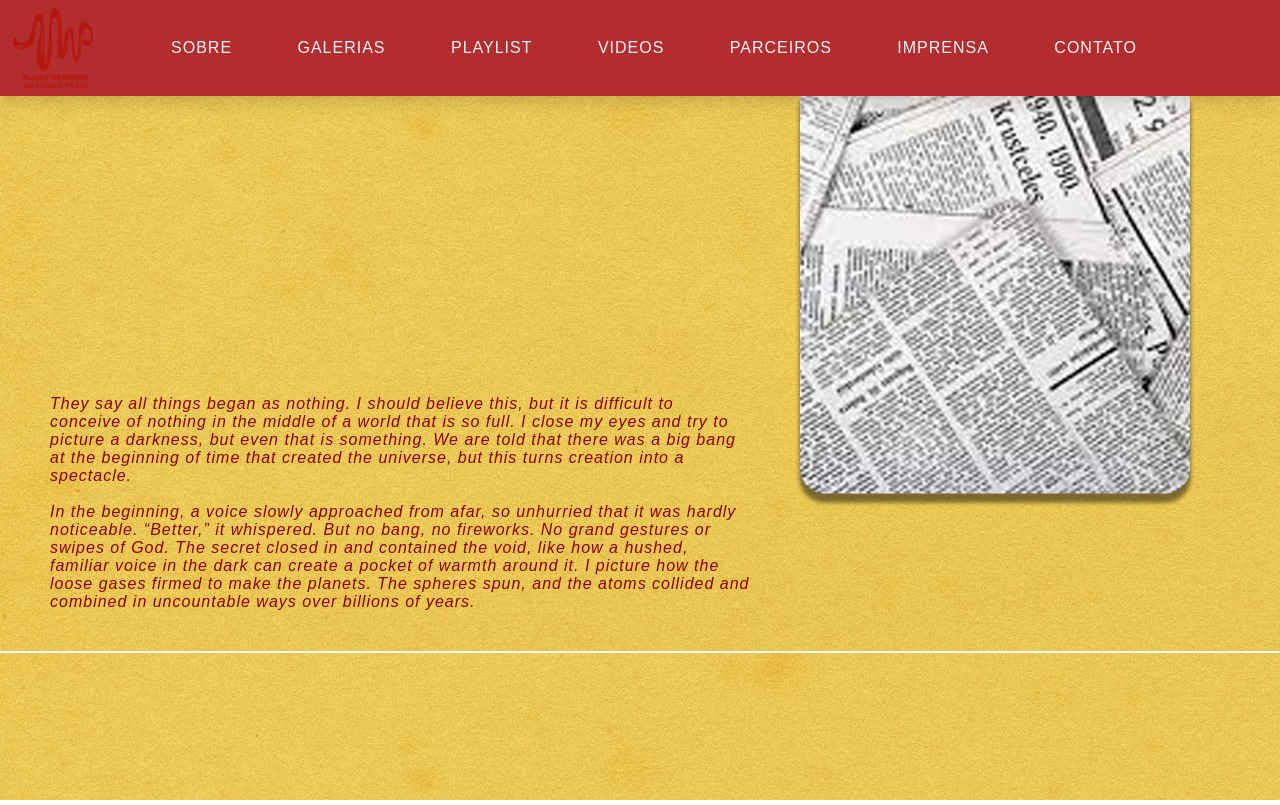
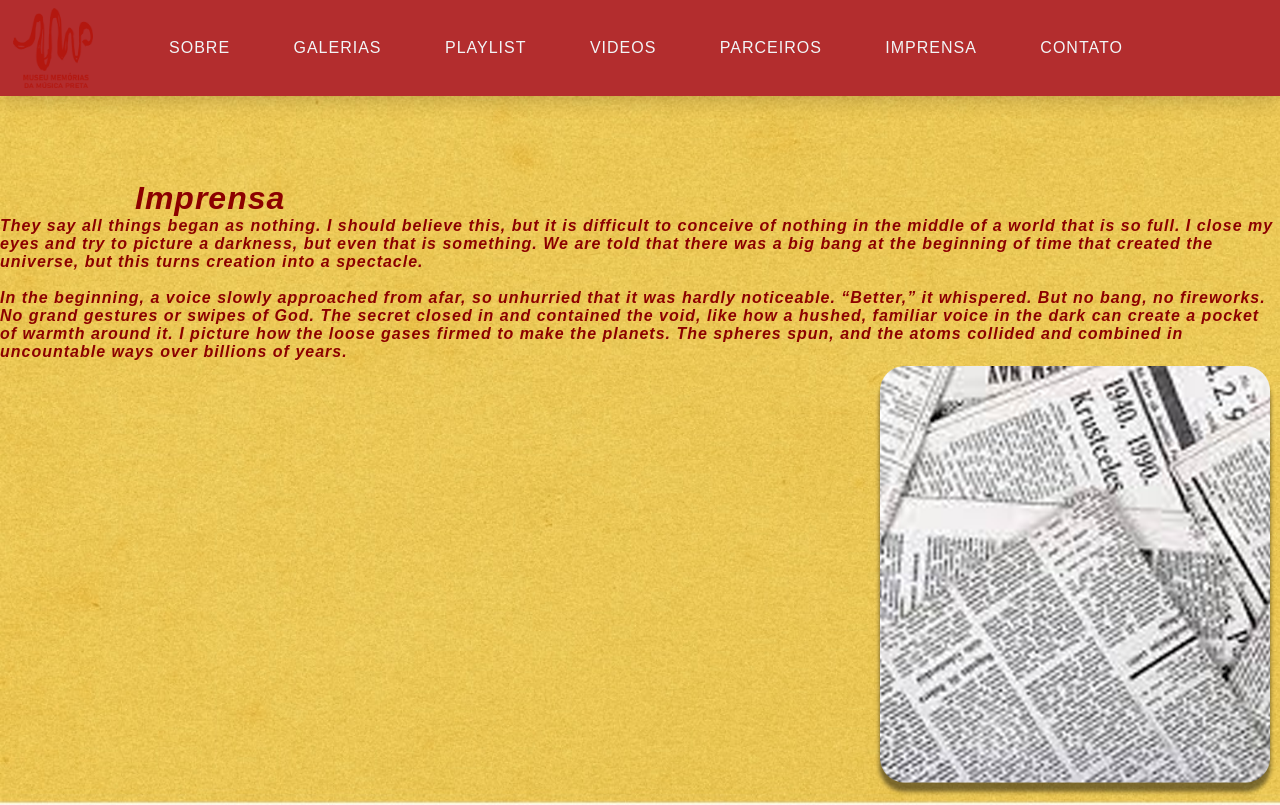
Before and after one commit to AFROCYBERPUNK/website-together, a plain HTML site: page pages/imprensa/index.html in a window 1280 px wide. Drawn offline with Linux system fonts and the light colour scheme.

Commit message:
Atualização pagina contatos e imprensa

```diff
--- a/pages/imprensa/styles.css
+++ b/pages/imprensa/styles.css
@@ -1,33 +1,71 @@
 @import url('../../css/global.css');
 
-body{
-  background-image: url(../../img/home/fundo.jpeg);
+
+* {
+  margin: 0;
+  padding: 0;
+  box-sizing: border-box;
+  color: #f2f5f7;
+  letter-spacing: 1px;
+  font-family: sans-serif;
+
 }
+
+body {
+  display: flex;
+  background-image: url('../../img/home/fundo.jpeg');
+  background-size: cover;
+  background-repeat: no-repeat;
+}
+
+main {
+  top: 50%;
+  margin-top: 150px;
+}
+
+h1 {
+  margin-left: 135px;
+  margin-top: 30px;
+  color: #8b0000;
+  font-style: italic;
+  font-weight: bold;
+}
+
 .imprensa{
-    display:inline-block;
-    width: 700px;
-    margin-left: 50px;
-    vertical-align: middle;
+    float: left;
+    margin: 0;
+
 }
 .imprensa p{
   color: #8b0000;
   font-style: italic;
+  font-weight: bold;
 }
 .img{
-    display:inline-block;
     margin: 40px;
+    float: right;
+    margin: 0;
+    padding: 5px;
+
 }
 
 .jornais{
   width: 400px;
 }
-@media only screen and (max-width: 380px) {
+@media screen and (max-width: 800px) and (min-width: 240px)  {
   .imprensa {
     width: 300px;
     margin: 30px;
   }
   .jornais{
     width: 300px;
-    margin: auto;
+    margin-right: 25px;
   }
 }
+@media only screen and (min-width: 1300px){
+.imprensa{
+  width: 860px;
+  margin-left: 50px;
+  padding: 90px;
+}
+}
--- a/pages/playlist/styles.css
+++ b/pages/playlist/styles.css
@@ -55,7 +55,7 @@ iframe {
     transition: opacity 0.125s;
 }
 
-@media only screen and (max-width: 380px) {
+@media screen and (max-width: 800px) and (min-width: 240px) {
     .spotify-embeds {
         width: 100%;
         padding: 60px;
@@ -69,7 +69,7 @@ iframe {
     }
 }
 
-@media only screen and (min-width: 1200px) {
+@media only screen and (min-width: 1300px) {
     .spotify-embeds {
         width: 240%;
         padding: 50px 120px;
```
Also changed, not shown: pages/playlist/script.js (+15 -12 lines).
